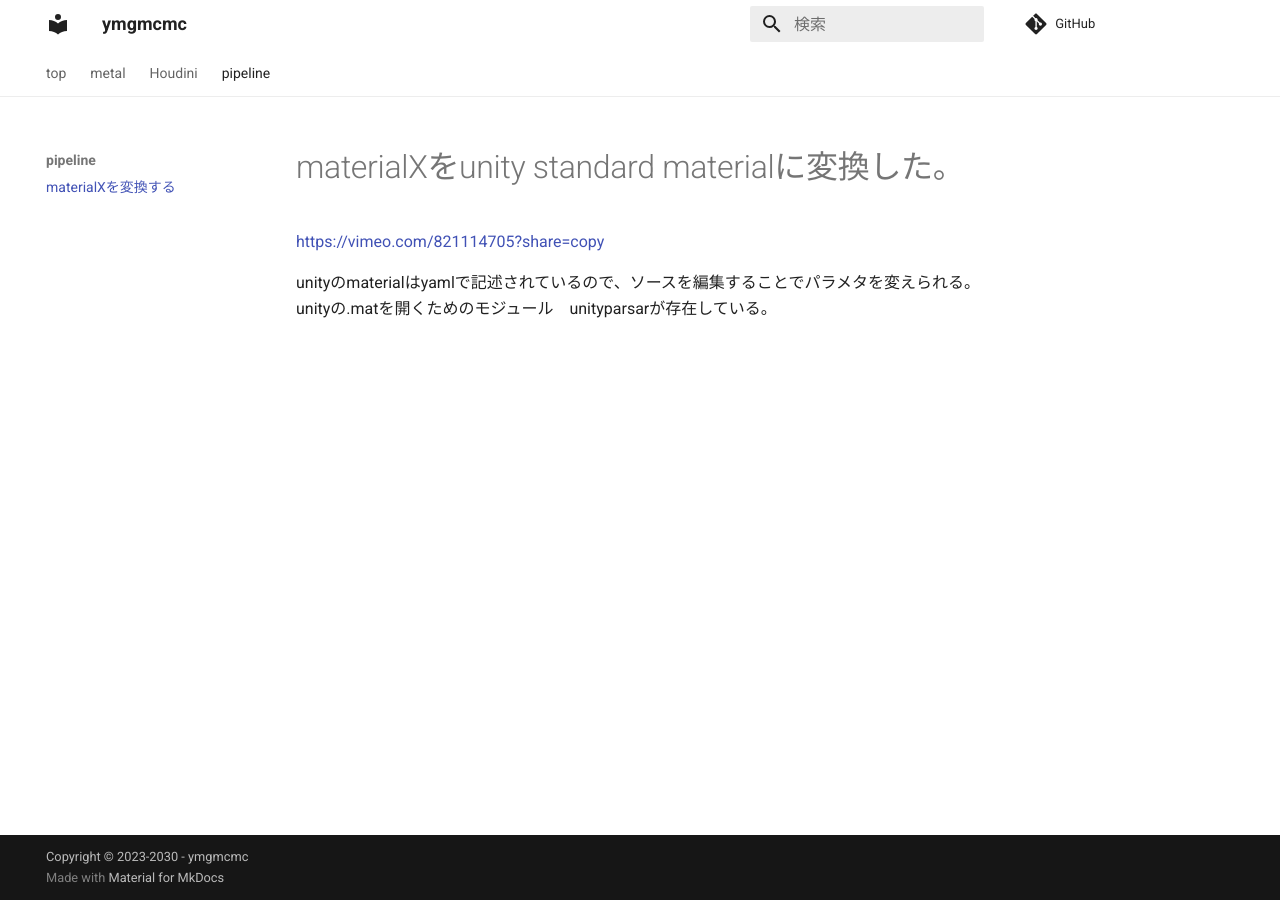
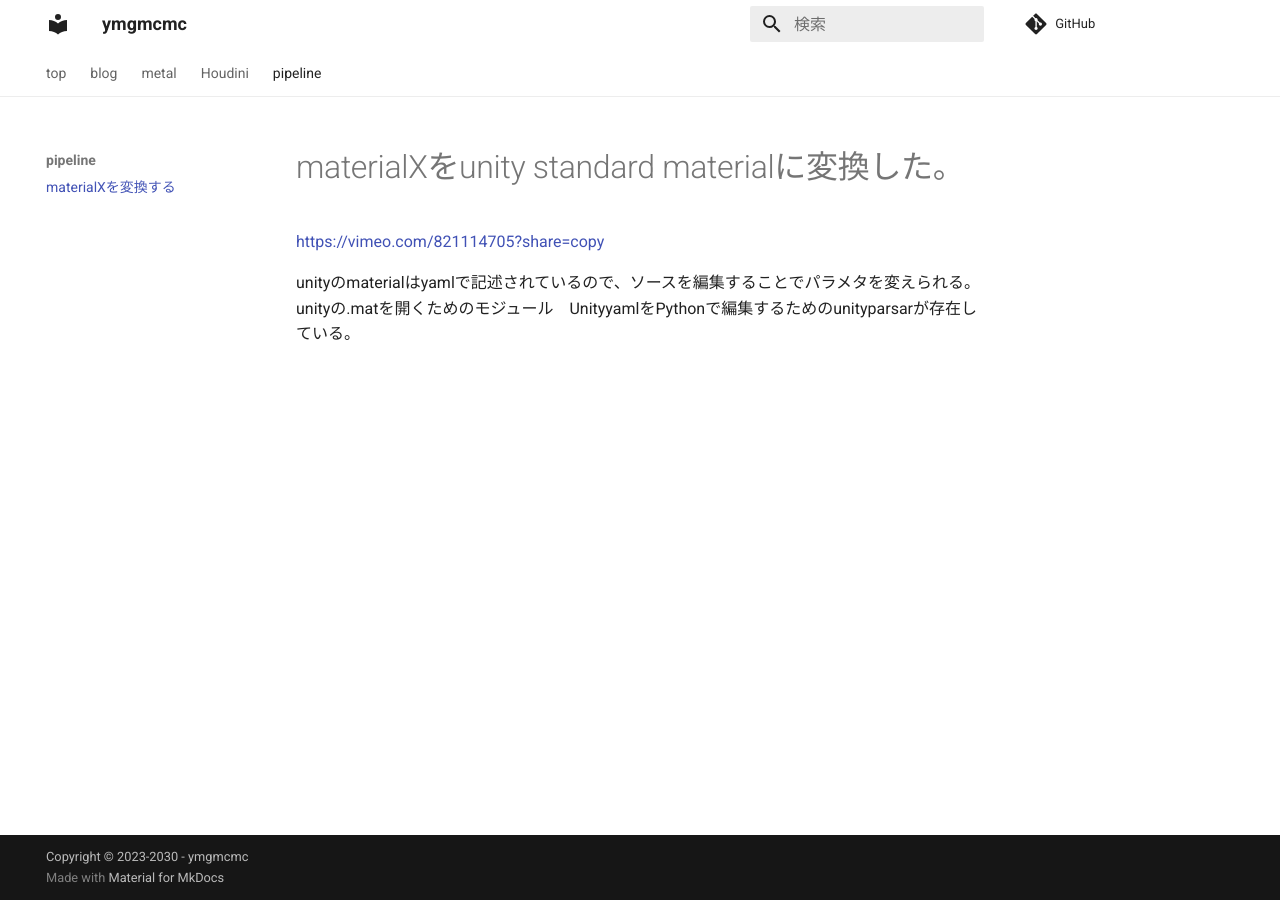
Before and after one commit to naoya-horai/documents, an MkDocs documentation site: the page built from docs/pipeline/materialXを変換する.md, in a window 1280 px wide. Built offline with MkDocs 1.6.1 and Material for MkDocs 9.7.7, drawn with Linux system fonts in a browser that asks for light colours; comment, search, counter and statistics services are not loaded.

Commit message:
fix path

```diff
--- a/docs/pipeline/materialXを変換する.md
+++ b/docs/pipeline/materialXを変換する.md
@@ -2,4 +2,4 @@
 
 https://vimeo.com/821114705?share=copy
 
-unityのmaterialはyamlで記述されているので、ソースを編集することでパラメタを変えられる。unityの.matを開くためのモジュール　unityparsarが存在している。
+unityのmaterialはyamlで記述されているので、ソースを編集することでパラメタを変えられる。unityの.matを開くためのモジュール　UnityyamlをPythonで編集するためのunityparsarが存在している。
--- a/mkdocs.yml
+++ b/mkdocs.yml
@@ -1,7 +1,7 @@
 
 site_name: ymgmcmc
 repo_url: https://github.com/naoya-horai/documents.git
-site_url: https://ymgmcmc.com/documents/
+site_url: https://docs.ymgmcmc.com
 
 copyright: 'Copyright © 2023-2030 - ymgmcmc'
 
@@ -9,6 +9,9 @@ nav:
   - top:
     - introduction: index.md
     - about: about.md
+  - blog:
+    - asdfを知った: blog/asdfのことを教えてもらった。.md
+    - 環境変数の罠: blog/環境変数はsetxで足さないほうがいい.md
   - metal:
     - metalとは: metal/metalとは.md
   - Houdini:
```
